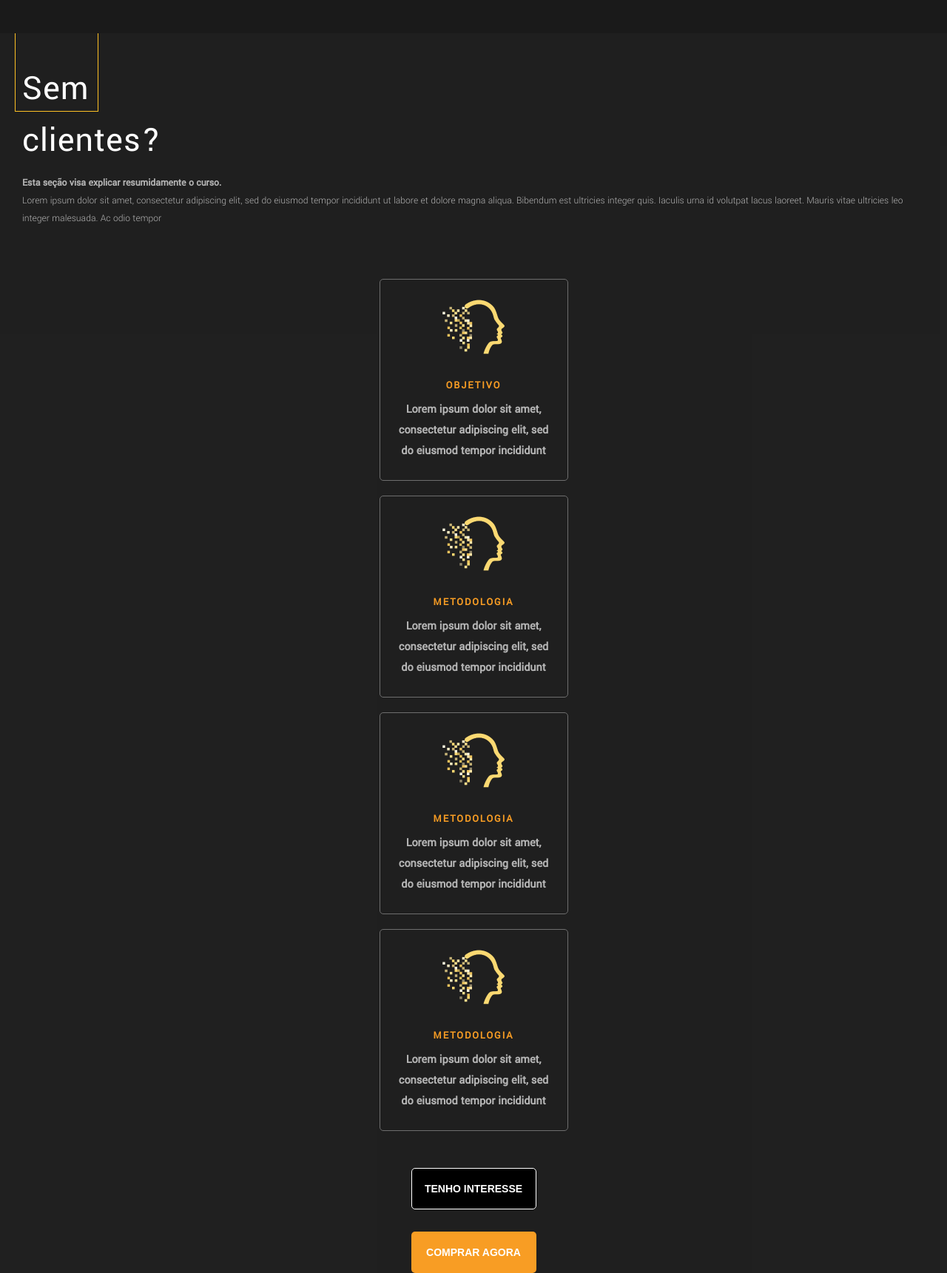
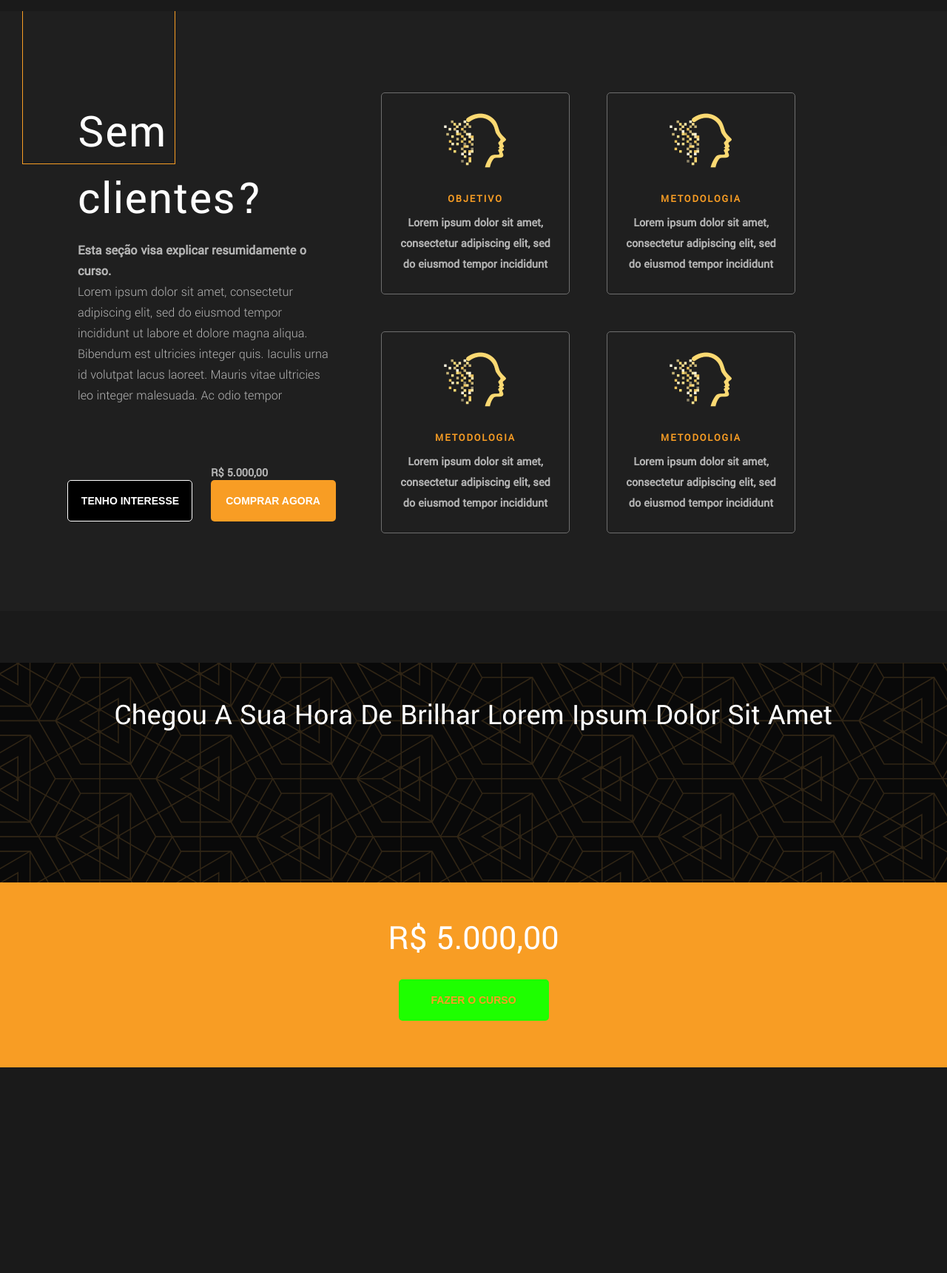
Before and after one commit to guigirotto/projeto2_raccoon, a website: page index.html in a window 1280 px wide. Shown: the part 820-2541 px from the top of the page at 74% size. After the commit the page ends 2263 px from the top, so only its background shows below. Drawn offline with Linux system fonts and the light colour scheme; files whose address does not match are found by name.

Commit message:
pg3 mobile ok

```diff
--- /dev/null
+++ b/gulpfile.js
@@ -0,0 +1,59 @@
+const { src, dest, watch, series} = require('gulp');
+const sass = require('gulp-sass');
+const prefix = require('gulp-autoprefixer');
+const minify = require('gulp-clean-css');
+const terser = require('gulp-terser');
+const imagemin = require('gulp-imagemin');
+const imagewebp = require('gulp-webp');
+
+//compile, prefix, and min scss
+function compilescss() {
+  return src('style/scss/*.scss') // change to your source directory
+    .pipe(sass())
+    .pipe(prefix('last 2 versions'))
+    .pipe(minify())
+    .pipe(dest('style/css')) // change to your final/public directory
+};
+
+//optimize and move images
+function optimizeimg() {
+  return src('src/images/*.{jpg,png}') // change to your source directory
+    .pipe(imagemin([
+      imagemin.mozjpeg({ quality: 80, progressive: true }),
+      imagemin.optipng({ optimizationLevel: 2 }),
+    ]))
+    .pipe(dest('dist/images')) // change to your final/public directory
+};
+
+//optimize and move images
+function webpImage() {
+  return src('dist/images/*.{jpg,png}') // change to your source directory
+    .pipe(imagewebp())
+    .pipe(dest('dist/images')) // change to your final/public directory
+};
+
+
+// minify js
+function jsmin(){
+  return src('/js/*.js') // change to your source directory
+    .pipe(terser())
+    .pipe(dest('/script')); // change to your final/public directory
+}
+
+//watchtask
+function watchTask(){
+  watch('style/scss/*.scss', compilescss); // change to your source directory
+  watch('/js/*.js', jsmin); // change to your source directory
+  watch('src/images/*', optimizeimg); // change to your source directory
+  watch('dist/images/*.{jpg,png}', webpImage); // change to your source directory
+}
+
+
+// Default Gulp task
+exports.default = series(
+  compilescss,
+  jsmin,
+  optimizeimg,
+  webpImage,
+  watchTask
+);
--- a/index.html
+++ b/index.html
@@ -5,7 +5,7 @@
     <meta http-equiv="X-UA-Compatible" content="IE=edge">
     <meta name="viewport" content="width=device-width, initial-scale=1.0">
     <title>Document</title>
-    <link rel="stylesheet" href="style/style.css">
+    <link rel="stylesheet" href="style/css/style.css">
 </head>
 <body>
     <header>
@@ -28,14 +28,21 @@
 
     <section id="pg2">
         <div class="container">
-
             <div class="intro">
                 <div class="intro__square"></div>
                 <div class="intro__txt">
                     <h1>Sem clientes?</h1>
                     <p><span>Esta seção visa explicar resumidamente o curso. </span><br>
                       Lorem ipsum dolor sit amet, consectetur adipiscing elit, sed do eiusmod tempor incididunt ut labore et dolore magna aliqua. Bibendum est ultricies integer quis. Iaculis urna id volutpat lacus laoreet. Mauris vitae ultricies leo integer malesuada. Ac odio tempor</p>
-                </div>
+
+                      <div class="intro__buttons--desktop">
+                        <h6 class="intro__preco">R$ 5.000,00</h6>
+                        <button class="intro__btn">Tenho Interesse</button>
+                        <button class="intro__btn">Comprar Agora</button>
+                    </div>
+
+                    </div>
+
                 <div class="intro__listbox">
                     <div class="intro__box">
                         <div class="intro__box--conteudo">
@@ -65,10 +72,30 @@
                             <p>Lorem ipsum dolor sit amet, consectetur adipiscing elit, sed do eiusmod tempor incididunt</p>
                         </div>
                     </div>
+                    <div class="intro__buttons--mobile">
+                         <button class="intro__btn">Tenho Interesse</button>
+                        <button class="intro__btn">Comprar Agora</button>
+                    </div>
 
-                    <button class="intro__btn">Tenho Interesse</button>
-                    <button class="intro__btn">Comprar Agora</button>
                 </div>
+            </div>
+        </div>
+    </section>
+
+    <section id="#pg3">
+        <div class="bg_pg3">
+            <div class="container">
+                <div class="brilhar">
+                    <div class="brilhar__txt">
+                         <h3>Chegou a sua hora de brilhar lorem ipsum dolor sit amet</h3>
+                     </div>
+                </div>
+            </div>
+        </div>
+        <div class="box__pg3">
+            <div class="box__conteudo">
+                <h2>R$ 5.000,00</h2>
+                <button class="box__conteudo--btn">fazer o curso</button>
             </div>
         </div>
     </section>
--- a/style/_colors.scss
+++ /dev/null
@@ -1 +0,0 @@
-$amarelo :#F89D24;
--- /dev/null
+++ b/style/scss/_colors.scss
@@ -0,0 +1,2 @@
+$laranja :#F89D24;
+$roxo : #9200af;
--- /dev/null
+++ b/style/scss/_colors2.scss
@@ -0,0 +1 @@
+$fudeu: rgb(30, 255, 0);
--- a/style/_functions.scss
+++ b/style/scss/_functions.scss
@@ -12,6 +12,6 @@
 }
 
 @mixin btn_comprar {
-    border: #F89D24;
-    background: #F89D24;
+    border: $laranja;
+    background: $laranja;
 }
--- a/style/style.scss
+++ b/style/scss/style.scss
@@ -2,6 +2,7 @@
 @import url('https://fonts.googleapis.com/css2?family=Yantramanav:wght@300;400&display=swap');
 /*======= IMPORTAR ARQUIVOS SCSS =======*/
 @import './colors';
+@import './colors2';
 @import './functions';
 
 
@@ -132,9 +133,9 @@ body{
     }
 }
 
-/* ============= FIM PG1 ==============*/
+/* ================== FIM PG1 =========================*/
 
-/* ============= PG2 ==================*/
+/* ==================== PG2 ==========================*/
 
 #pg2{
     background:#2c2c2c4f;
@@ -145,7 +146,7 @@ body{
     &__square{
         width: 111px;
         height:105px;
-        border: 1px solid #FEC024;
+        border: 1px solid $laranja;
         position:absolute;
         background: none;
         border-top: none;
@@ -154,7 +155,7 @@ body{
 
     &__txt{
         margin: 0 20px;
-        margin-top: 30px;
+
     }
 
     &__txt h1{
@@ -195,7 +196,7 @@ body{
         margin-top: 20px;
 
         &--conteudo h5{
-            color:$amarelo;
+            color:$laranja;
             padding: 0 24px;
             text-transform: uppercase;
             font-weight: bold;
@@ -228,7 +229,156 @@ body{
     }
     &__btn:last-child{
         @include btn_comprar();
-        margin-top:30px;
+        margin-top:20px;
     }
 
+    &__buttons--mobile{
+        display:flex;
+        flex-direction:column;
+    }
+    &__buttons--desktop{
+        display:none;
+    }
 }
+
+/* =============== PG2 DESKTOP =========== */
+@media (min-width:768PX){
+
+    .intro{
+        margin: 0 10px;
+        display: flex;
+
+        &__square{
+            width: 205px;
+            height: 206px;
+            margin-right: 900px;
+        }
+
+        &__txt h1{
+            font-size:64px;
+            padding-left: 65px;
+            padding-top: 120px;
+            letter-spacing: 1.34px;
+            line-height: 90px;
+        }
+
+        &__txt p{
+            width:350px;
+            font-size: 18px;
+            line-height:28px;
+            padding-left: 65px;
+        }
+
+        &__buttons--mobile{
+            display:none;
+        }
+
+        &__buttons--desktop{
+            display:block;
+            margin-left: 50px;
+            padding-top: 50px;
+        }
+
+        &__btn:last-child{
+            margin-left:20px;
+        }
+
+        &__preco {
+            color: #B5B5B5;
+            font-size:16px;
+            font-weight: bold;
+
+            padding-left: 195px;
+            position: absolute;
+            padding-top:30px;
+        }
+
+        &__listbox{
+            flex-direction: row;
+            flex-wrap: wrap;
+            margin-left: 40px;;
+            margin-top: 40px;
+            padding-bottom: 75px;
+        }
+
+        &__box{
+            width: 253px;
+            height: 271px;
+            margin-right: 50px;
+            margin-bottom: 30px;
+        }
+    }
+
+
+}
+
+/* === AJUSTE PG2 P/ DESK > 1440  ==== */
+
+@media (min-width: 1440px){
+
+    .intro{
+        margin: 40px calc((100% - 1200px) /2);
+    }
+}
+
+
+
+/* ========================= FIM PG 2 ============================*/
+
+/*========================== INICIO PG 3=========================*/
+
+
+.bg_pg3{
+    margin-top: 70px;;
+    width: 100%;
+    height:297px;
+    background-image: linear-gradient(rgba(0, 0, 0, 0.67), rgba(0, 0, 0, 0.67)), url("../img/bg.svg");
+}
+
+
+
+.brilhar{
+
+    &__txt{
+        margin: 0 40px;
+        padding-top: 45px;;
+    }
+
+    &__txt h3{
+        color: rgb(255, 255, 255);
+        font-size: 40.5px;
+        text-transform: capitalize;
+        font-weight:normal;
+    }
+}
+
+.box__pg3{
+    width: 100%;
+    height: 250px;
+    background-color: $laranja;
+}
+
+.box__conteudo{
+    align-items:center;
+    text-align: center;
+    padding: 45px 0;
+
+    & h2{
+        font-size:48px;
+        font-weight: 500;
+        color: #fff;
+        margin-bottom: 24px;
+    }
+
+    &--btn{
+        width: 203px;
+        height: 56px;
+        border-radius: 5px;
+        background: $fudeu;
+        border: none;
+        color: $laranja;
+        font-size:14px;
+        font-weight: bold;
+        text-transform: uppercase;
+    }
+}
```
Also changed, not shown: package.json (added, +22 -0 lines), img/bg.svg (added), style/css/style.css (added), style/style.css (deleted), 3 other files.
